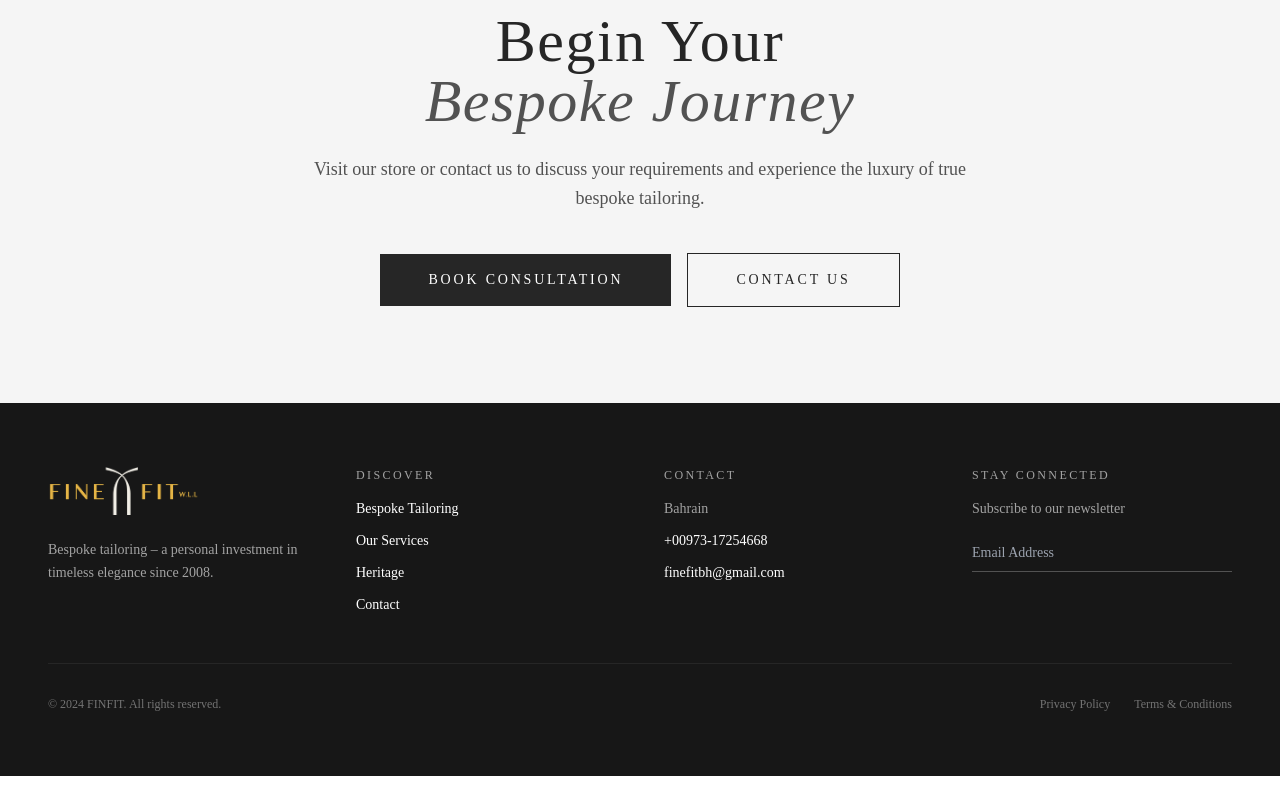
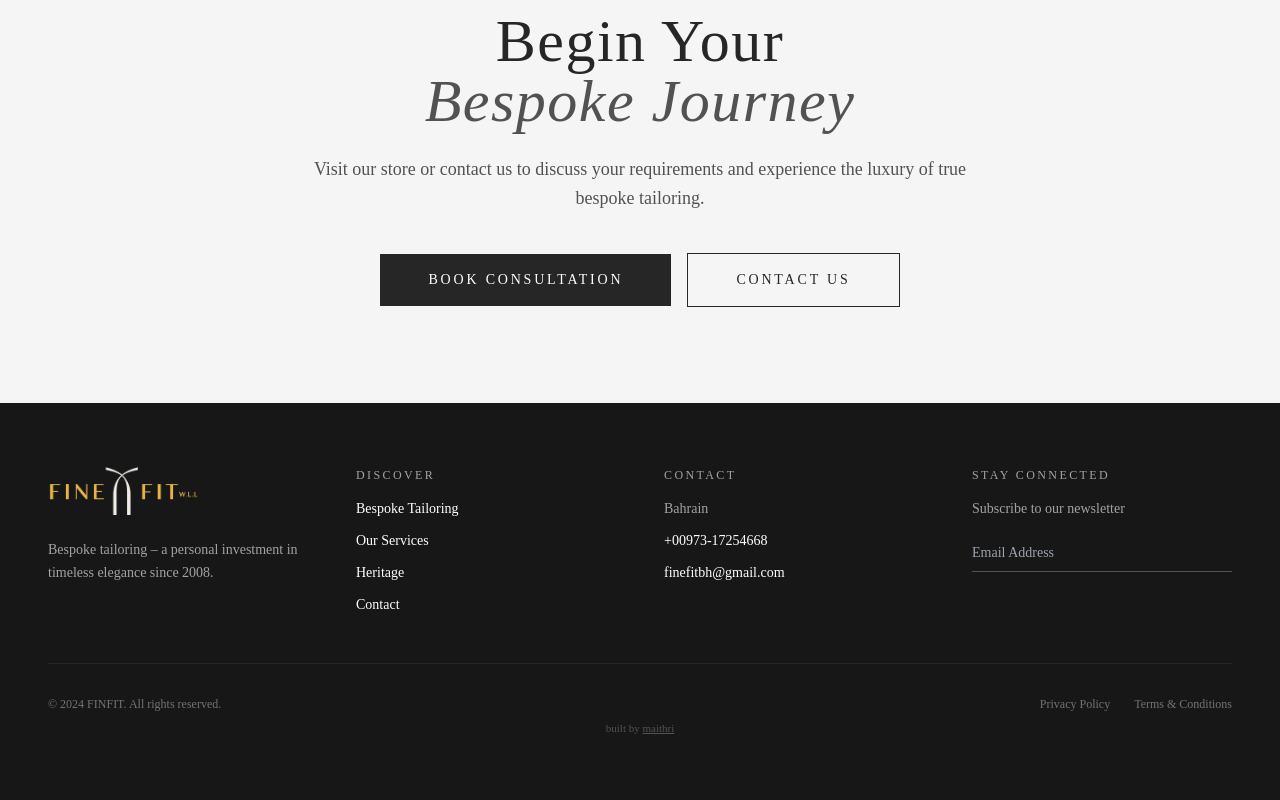
Before and after one commit to rnavaneethr-byte/finefit, a Next.js app: page / in a window 1280 px wide. Shown: the part 4444-5244 px from the top of the page. Before the commit the page ends 5220 px from the top, so only its background shows below. Built offline with nearby package versions, Linux system fonts and the light colour scheme.

Commit message:
Move 'built by maithri' credit to bottom center of footer

```diff
--- a/components/Footer.tsx
+++ b/components/Footer.tsx
@@ -33,12 +33,15 @@ export default function Footer() {
             <input type="email" placeholder="Email Address" className="w-full bg-transparent border-b border-neutral-600 py-2 text-sm focus:outline-none focus:border-white transition" />
           </div>
         </div>
-        <div className="border-t border-neutral-800 pt-8 flex flex-col md:flex-row justify-between items-center text-xs text-neutral-500">
-          <p>© 2024 FINFIT. All rights reserved.</p>
-          <div className="flex space-x-6 mt-4 md:mt-0">
-            <a href="#" className="hover:text-white transition">Privacy Policy</a>
-            <a href="#" className="hover:text-white transition">Terms & Conditions</a>
+        <div className="border-t border-neutral-800 pt-8 flex flex-col items-center text-xs text-neutral-500">
+          <div className="flex flex-col md:flex-row w-full justify-between items-center mb-2">
+            <p>© 2024 FINFIT. All rights reserved.</p>
+            <div className="flex space-x-6 mt-4 md:mt-0">
+              <a href="#" className="hover:text-white transition">Privacy Policy</a>
+              <a href="#" className="hover:text-white transition">Terms & Conditions</a>
+            </div>
           </div>
+          <span className="text-[11px] text-neutral-600 text-center">built by <a href="https://maithri-portfolio-amber.vercel.app/" target="_blank" rel="noopener noreferrer" className="underline hover:text-white">maithri</a></span>
         </div>
       </div>
     </footer>
```
